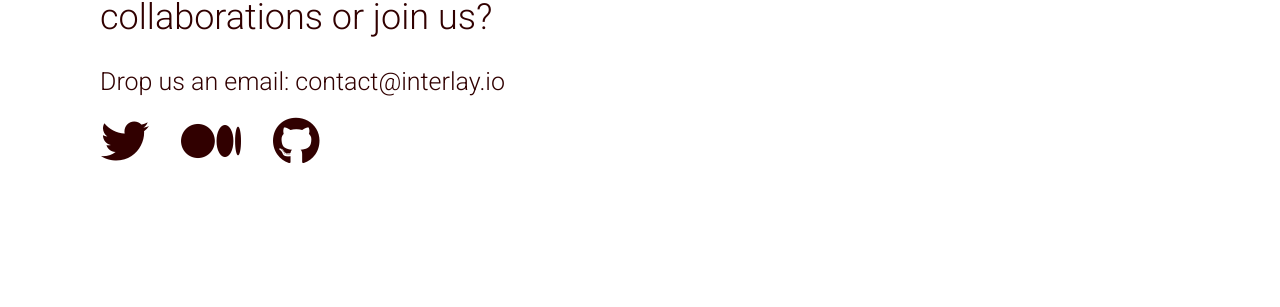
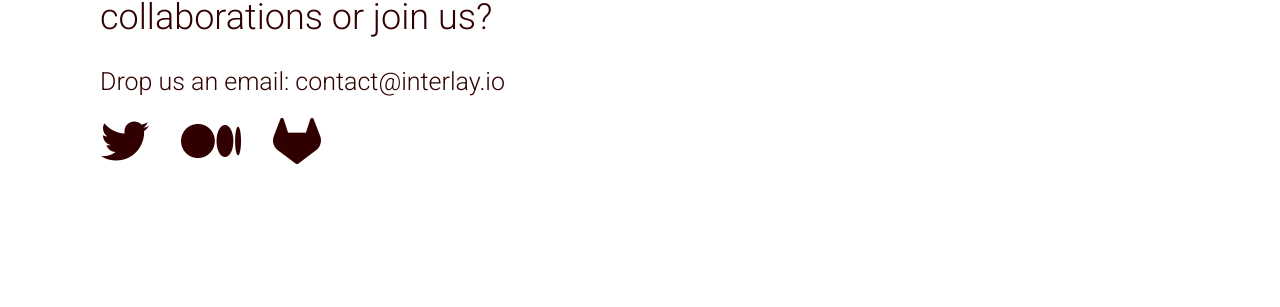
Before and after one commit to interlay/archive-interlay.github.io, a Jekyll site: the page built from contact.html, in a window 1280 px wide and 900 px high. Shown: the part 424-731 px from the top of the window. Built offline with Jekyll 4.4.1, drawn with Linux system fonts in a browser that asks for light colours; nearby versions of some CDN libraries.

Commit message:
gitlab link added

```diff
--- a/_includes/footer.html
+++ b/_includes/footer.html
@@ -19,9 +19,9 @@
             </a>
         </div>
         <div class="float-right">
-            <a class="nav-link" rel="tooltip" title="" data-placement="bottom" href="https://github.com/interlay"
-                target="_blank" data-original-title="Follow us on Github">
-                <i class="fa fa-github"></i>
+            <a class="nav-link" rel="tooltip" title="" data-placement="bottom" href="https://gitlab.com/interlay"
+                target="_blank" data-original-title="Follow us on Gitlab">
+                <i class="fa fa-gitlab"></i>
             </a>
         </div>
         <div class="float-right">
--- a/contact.html
+++ b/contact.html
@@ -24,9 +24,9 @@ layout: default
             <i class="fa fa-medium  fa-3x"></i>
           </a>
 
-          <a class="nav-link" rel="tooltip" title="" data-placement="bottom" href="https://github.com/interlay"
-            target="_blank" data-original-title="Follow us on Github">
-            <i class="fa fa-github fa-3x"></i>
+          <a class="nav-link" rel="tooltip" title="" data-placement="bottom" href="https://gitlab.com/interlay"
+            target="_blank" data-original-title="Follow us on Gitlab">
+            <i class="fa fa-gitlab fa-3x"></i>
           </a>
 
         </div>
```
